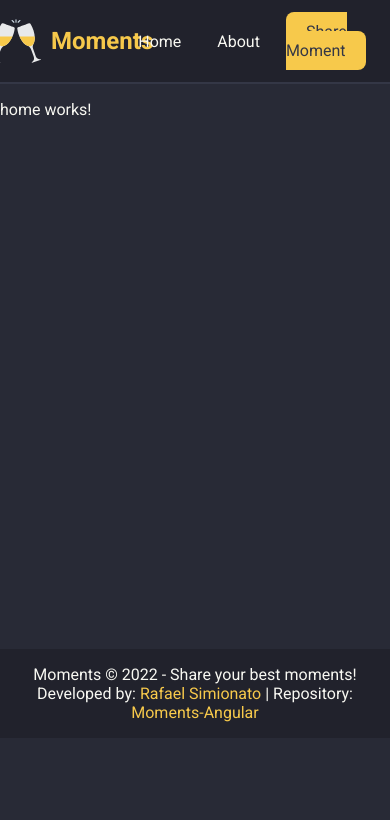
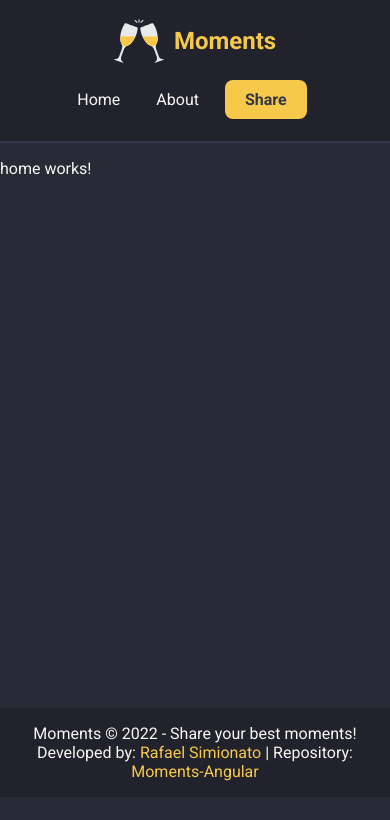
Before and after one commit to rafaasimi/moments-angular, an Angular app: page / in a window 390 px wide. Shown: the top 820 px of the page. Built offline with nearby package versions, Linux system fonts and the light colour scheme.

Commit message:
Adicionado regras mobile no header

```diff
--- a/src/app/components/header/header.component.css
+++ b/src/app/components/header/header.component.css
@@ -17,6 +17,7 @@
   max-width: 5rem;
   width: 100%;
   margin-right: 1rem;
+  -webkit-user-drag: none;
 }
 
 .brand h2 {
@@ -43,6 +44,7 @@
 }
 
 .menu ul li#add-moment a {
+  font-weight: bold;
   background: var(--yellow-500);
   color: var(--grey-300);
   padding: 1rem 2rem;
@@ -52,3 +54,13 @@
 .menu ul li#add-moment:hover a {
   background: var(--yellow-300);
 }
+
+@media (max-width: 500px) {
+  .header {
+    flex-direction: column;
+  }
+
+  .menu {
+    margin: 2.4rem 0 1.6rem;
+  }
+}
--- a/src/app/components/header/header.component.html
+++ b/src/app/components/header/header.component.html
@@ -7,7 +7,7 @@
         <ul>
             <li><a routerLink="/">Home</a></li>
             <li><a routerLink="/about">About</a></li>
-            <li id="add-moment"><a routerLink="/moments/new">Share Moment</a></li>
+            <li id="add-moment"><a routerLink="/moments/new">Share</a></li>
         </ul>
     </nav>
 </header>
```
